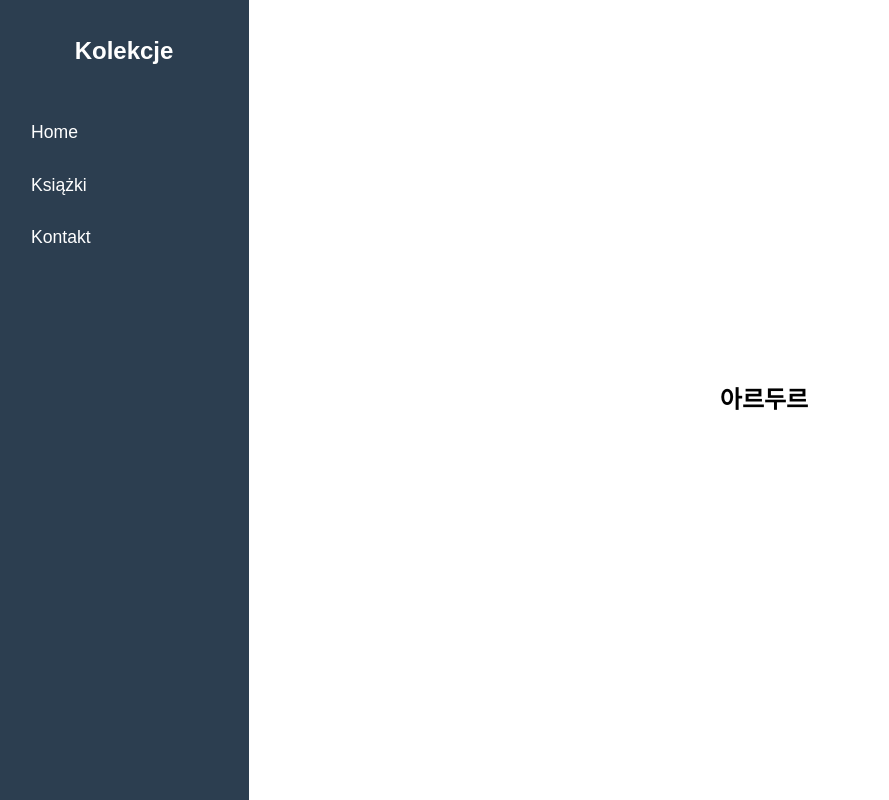
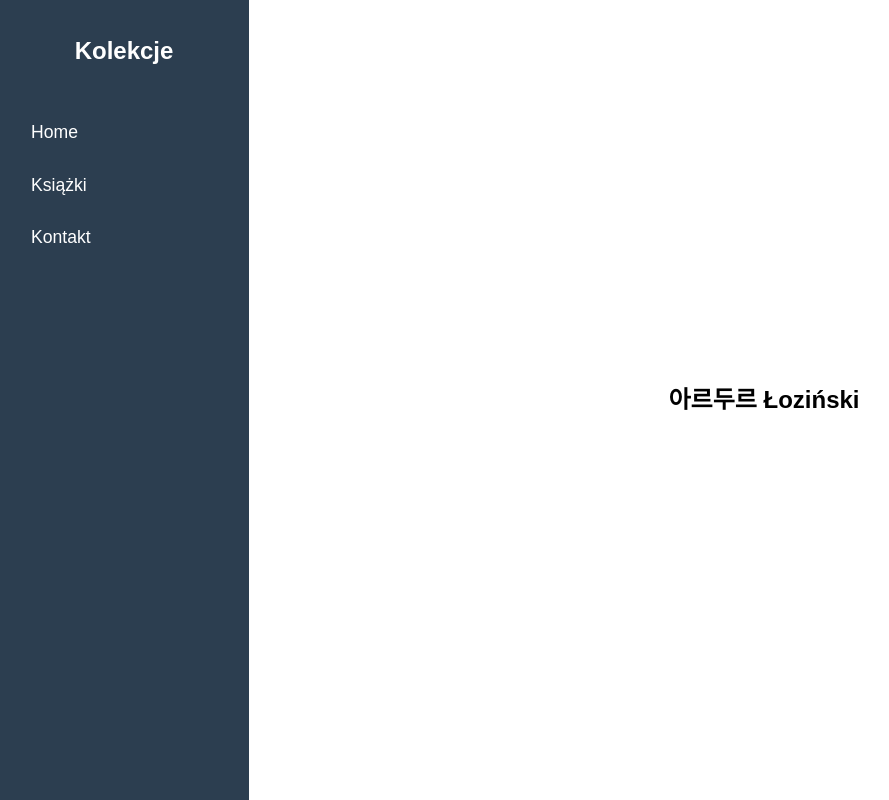
Before and after one commit to ArtUrim/kolekcje, a Nuxt app in the folder front/: page /contact in a window 1280 px wide. Shown: the whole page, without its empty margins (1-890 px from the left). Built offline with nearby package versions, Linux system fonts and the light colour scheme.

Commit message:
make page visible again

```diff
--- a/front/pages/contact.vue
+++ b/front/pages/contact.vue
@@ -1,7 +1,7 @@
 <template>
   <div class="grid-container">
     <div class="centered-content">
-		 <h2>아르두르</h2>
+		 <h2>아르두르 Łoziński</h2>
     </div>
   </div>
 </template>
```
Also changed, not shown: 1 other file (tests, documents, lock files or other folders).
